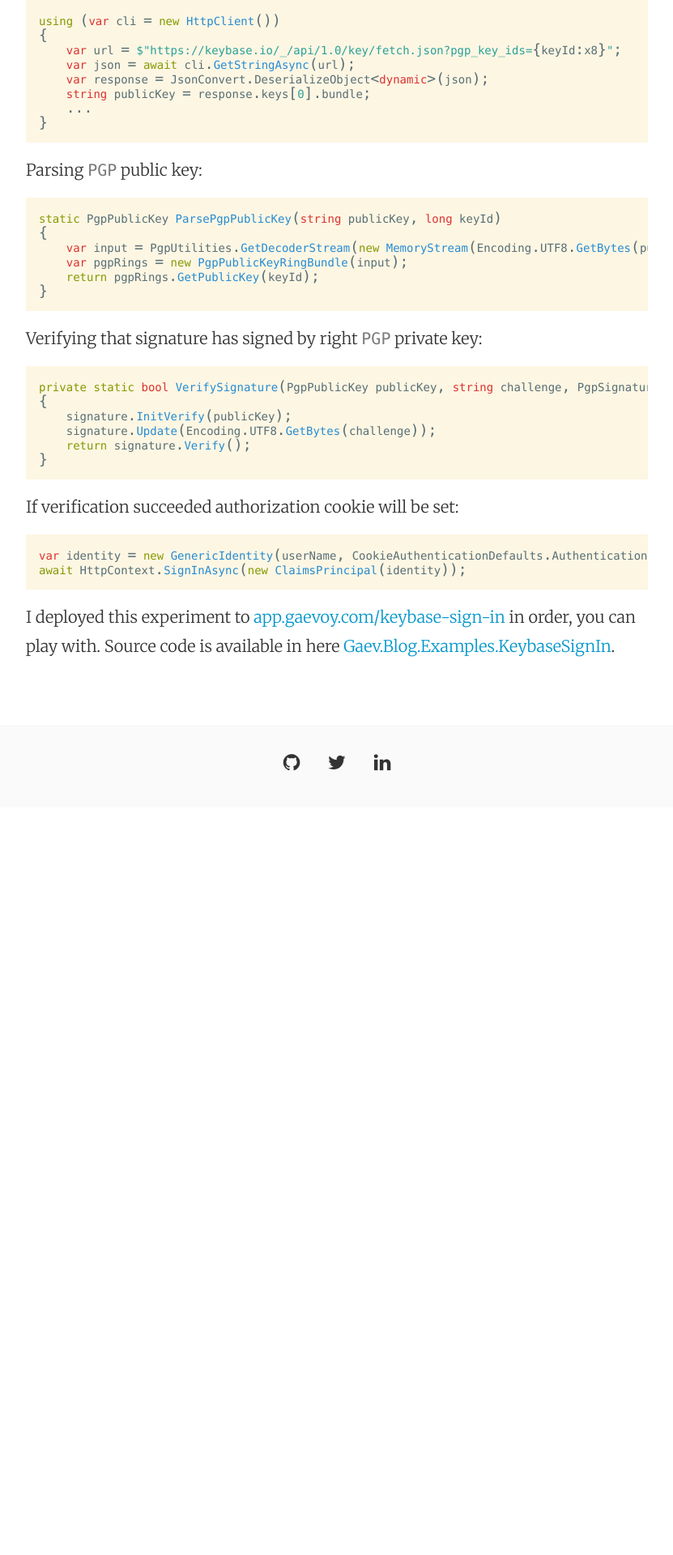
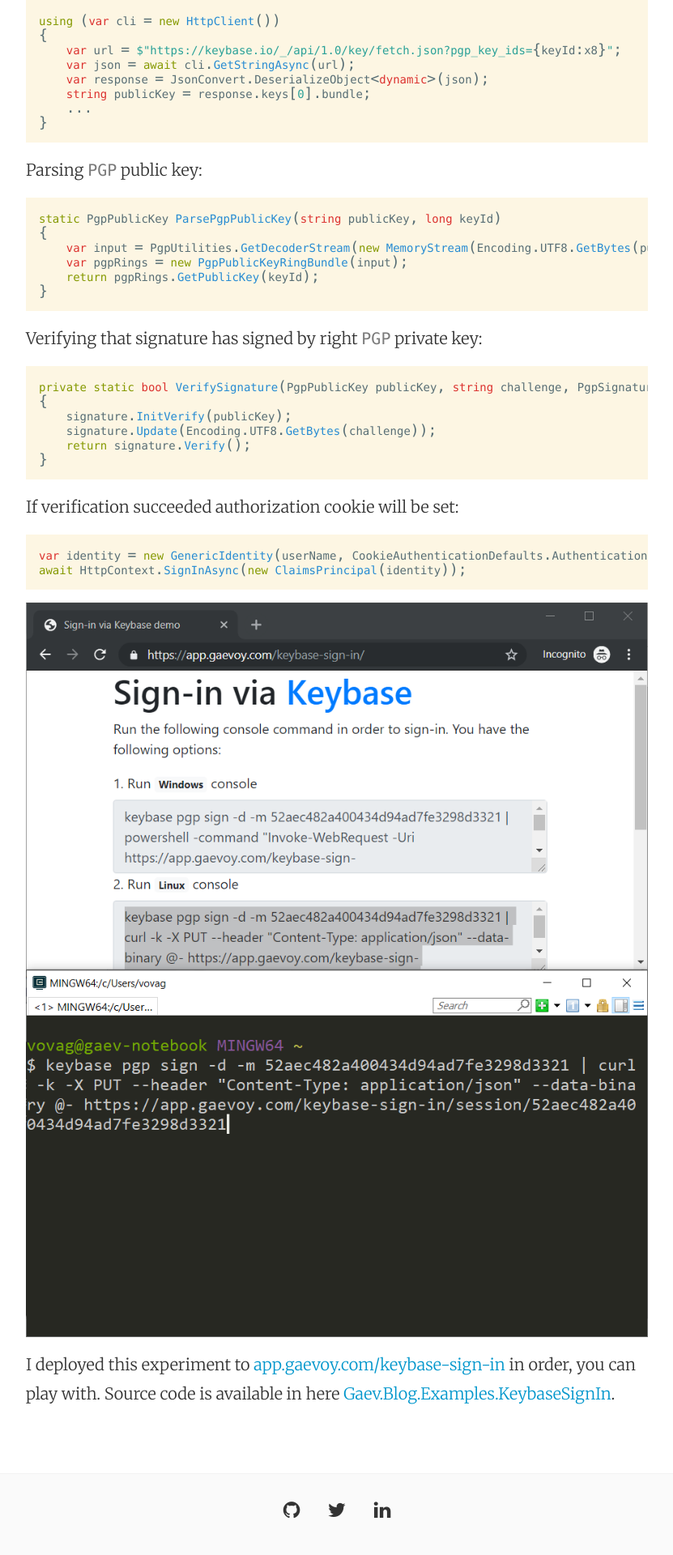
Before and after one commit to gaevoy/gaevoy.github.io, a Jekyll site: the page built from _posts/2019-06-23-sign-in-via-keybase.md, in a window 1280 px wide. Shown: the part 2891-4811 px from the top of the page at 81% size, without its empty margins (224-1055 px from the left). Built offline with Jekyll 4.4.1, drawn with Linux system fonts in a browser that asks for light colours; nearby versions of some CDN libraries; comment, search, counter and statistics services are not loaded; before the commit the page ends 3888 px from its top, so only the background shows below that.

Commit message:
Sign-in via Keybase PGP key

````diff
--- a/_posts/2019-06-23-sign-in-via-keybase.md
+++ b/_posts/2019-06-23-sign-in-via-keybase.md
@@ -133,4 +133,6 @@
 await HttpContext.SignInAsync(new ClaimsPrincipal(identity));
 ```
 
+![Sign-in via Keybase demo](/img/keybase-sign-in/demo.png "Sign-in via Keybase demo" ){:style="max-width:914px; width:100%;" class="block-center"}
+
 I deployed this experiment to [app.gaevoy.com/keybase-sign-in](https://app.gaevoy.com/keybase-sign-in/) in order, you can play with. Source code is available in here [Gaev.Blog.Examples.KeybaseSignIn](https://github.com/gaevoy/Gaev.Blog.Examples/tree/2.0.0/Gaev.Blog.Examples.KeybaseSignIn).
````
Also changed, not shown: img/keybase-sign-in/demo.png (added).
